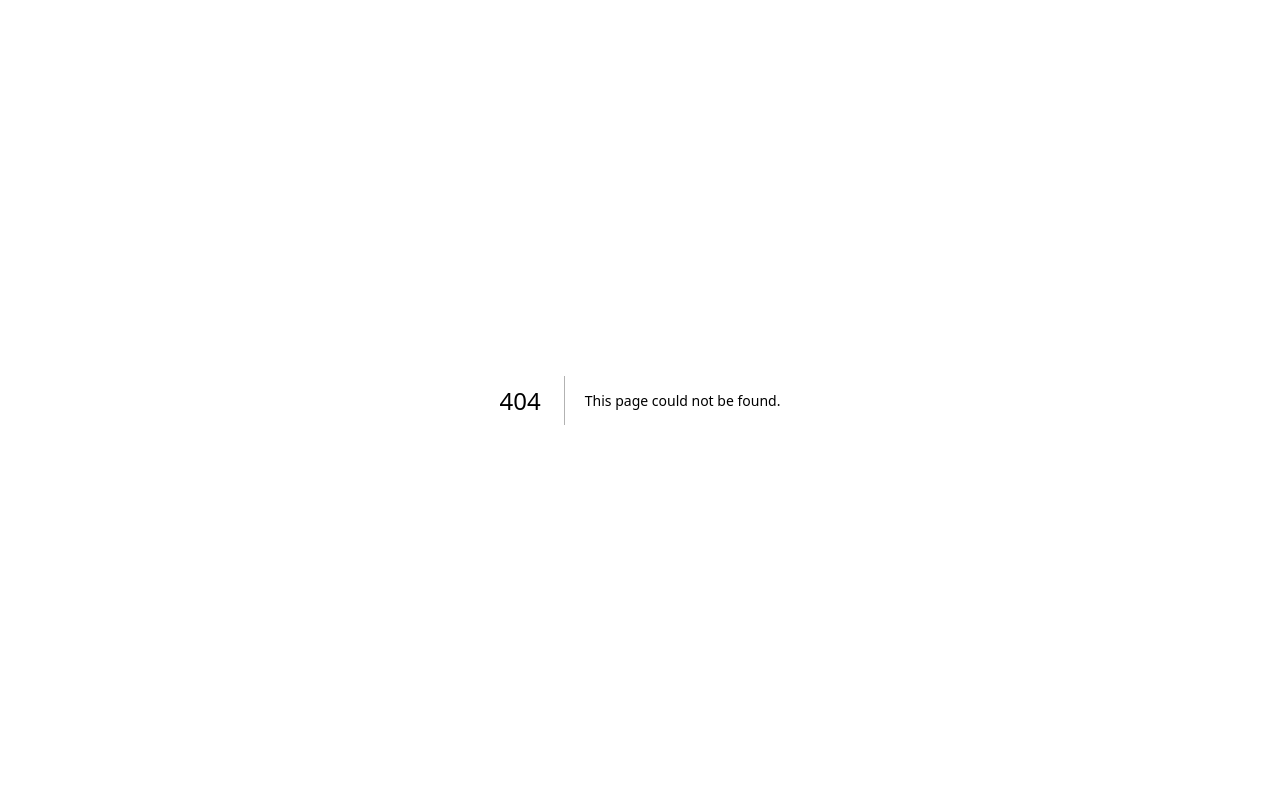
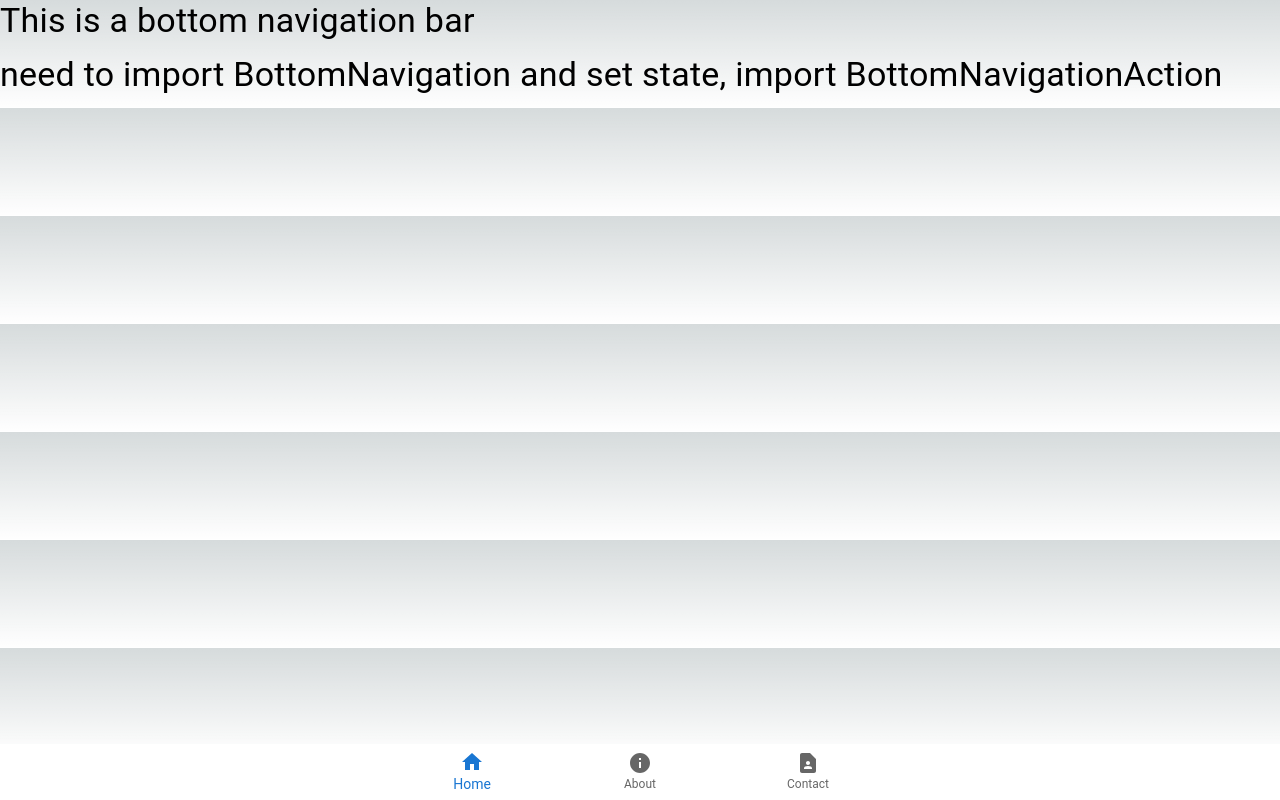
Before and after one commit to Jerryliu3547/materialuidemo, a Next.js app: page /bottomnavigation in a window 1280 px wide. Before the commit this address had no page. Built offline with nearby package versions, Linux system fonts and the light colour scheme.

Commit message:
add bottom navigation

```diff
--- /dev/null
+++ b/src/app/bottomnavigation/page.js
@@ -0,0 +1,30 @@
+'use client'
+import React from 'react'
+import { BottomNavigation, BottomNavigationAction, Typography } from '@mui/material'
+import HomeIcon from '@mui/icons-material/Home'
+import InfoIcon from '@mui/icons-material/Info'
+import ContactPageIcon from '@mui/icons-material/ContactPage';
+import {useState} from 'react'
+
+const BottomNavPage = () => {
+    const [value, setValue] = useState(0);
+
+
+  return (
+    <div>
+        <Typography variant='h4' gutterBottom component='h1'>This is a bottom navigation bar</Typography>
+        <Typography variant='h4' gutterBottom component='div'>
+            need to import BottomNavigation and set state, import BottomNavigationAction
+        </Typography>
+        <BottomNavigation value={value} onChange={(event, newValue)=>{
+            setValue(newValue)
+        }} showLabels sx={{width:'100%', position: 'absolute', bottom: 0}}>
+            <BottomNavigationAction label="Home" icon={<HomeIcon />} />
+            <BottomNavigationAction label="About" icon={<InfoIcon />} />
+            <BottomNavigationAction label="Contact" icon={<ContactPageIcon />} />
+
+        </BottomNavigation>
+    </div>
+  )
+}
+export default BottomNavPage
```
